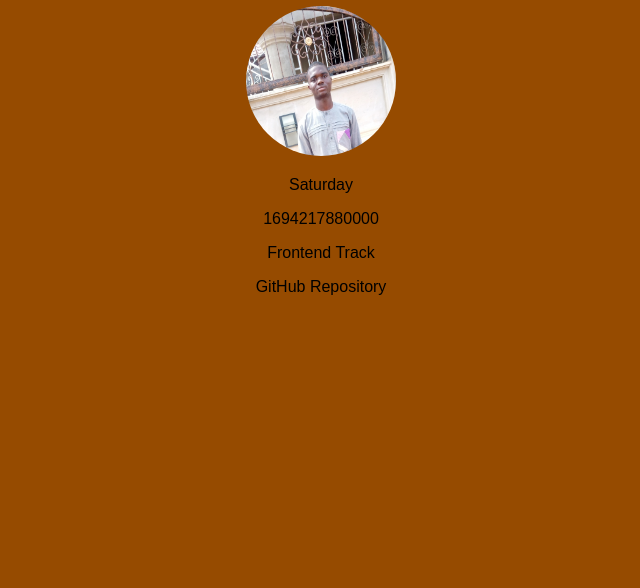
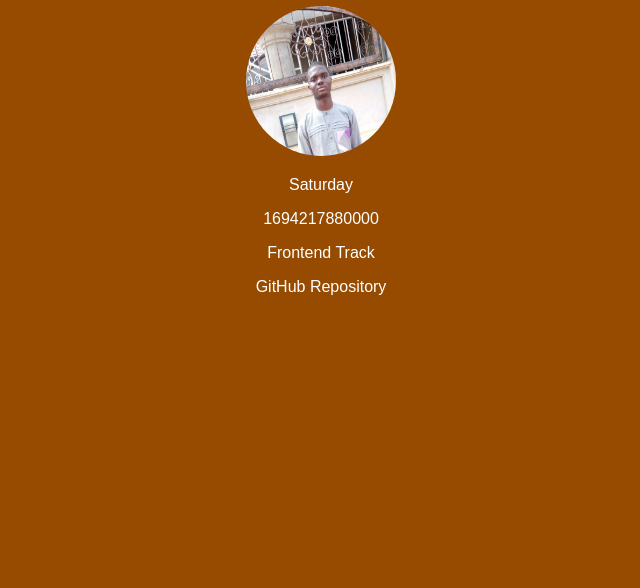
Before and after one commit to yusufadegbite/hngx-task1, a plain HTML site: page index.html in a window 1280 px wide. Shown: the part 212-800 px from the top of the page, without its empty margins (319-959 px from the left). Drawn offline with Linux system fonts and the light colour scheme.

Commit message:
changed font color

```diff
--- a/index.html
+++ b/index.html
@@ -3,7 +3,7 @@
   <head>
     <meta charset="UTF-8" />
     <meta name="viewport" content="width=device-width, initial-scale=1.0" />
-    <title>My Personal Web Page</title>
+    <title>Profile Page</title>
     <link rel="stylesheet" href="style.css" />
   </head>
   <body>
--- a/style.css
+++ b/style.css
@@ -6,6 +6,7 @@ body {
 .container {
   margin: auto;
   margin-top: 10rem;
+  color: white;
 }
 img {
 width: 150px;
@@ -13,6 +14,6 @@ height: 150px;
   border-radius: 50%;
 }
 a {
-  color: black;
+  color: white;
   text-decoration: none;
 }
```
